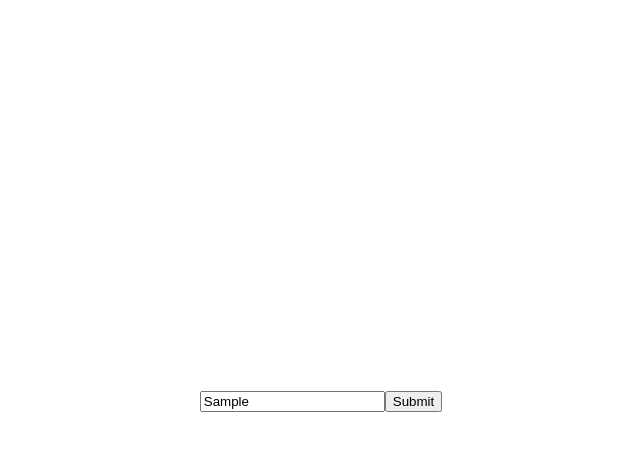
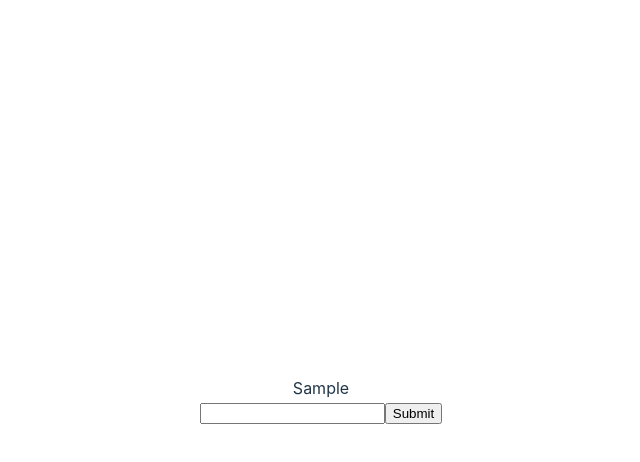
Before and after one commit to machida4/go-earth-front, a React (Vite) app: page / in a window 1280 px wide. Both pictures are taken after typing "Sample" into the empty fields and a click on the input "Submit". Shown: the top 462 px of the page, without its empty margins (319-959 px from the left). Built offline with nearby package versions, Linux system fonts and the light colour scheme.

Commit message:
postsが表示されるように

```diff
--- a/src/App.tsx
+++ b/src/App.tsx
@@ -1,17 +1,34 @@
-import { useEffect, useState } from "react";
+import React, { useEffect, useState } from "react";
 import EmojiPicker from "emoji-picker-react";
 import "./App.css";
 
 const App = () => {
+  const [posts, setPosts] = useState<string[]>([]);
+
   const handleSubmit = (formText: string) => {
-    alert(formText);
+    if (posts.length >= 10) {
+      setPosts([...posts.slice(1), formText]);
+    } else {
+      setPosts([...posts, formText]);
+    }
   };
+
+  const postBlocks = posts.map((post) => {
+    return <PostBlock content={post} />;
+  });
 
   return (
     <div>
+      <div>{postBlocks}</div>
       <ChatForm onSubmit={handleSubmit} />
     </div>
   );
+};
+
+const PostBlock: React.FC<{ content: string }> = (props: {
+  content: string;
+}) => {
+  return <div>{props.content}</div>;
 };
 
 const ChatForm = (props: { onSubmit: (formText: string) => void }) => {
@@ -22,8 +39,9 @@ const ChatForm = (props: { onSubmit: (formText: string) => void }) => {
   };
 
   const handleSubmit = (event: React.FormEvent<HTMLFormElement>) => {
+    event.preventDefault();
     props.onSubmit(formText);
-    event.preventDefault();
+    setFormText("");
   };
 
   return (
@@ -31,7 +49,7 @@ const ChatForm = (props: { onSubmit: (formText: string) => void }) => {
       <label>
         <input
           type="text"
-          name="text"
+          value={formText}
           onChange={(event) => handleChange(event)}
         />
       </label>
```
